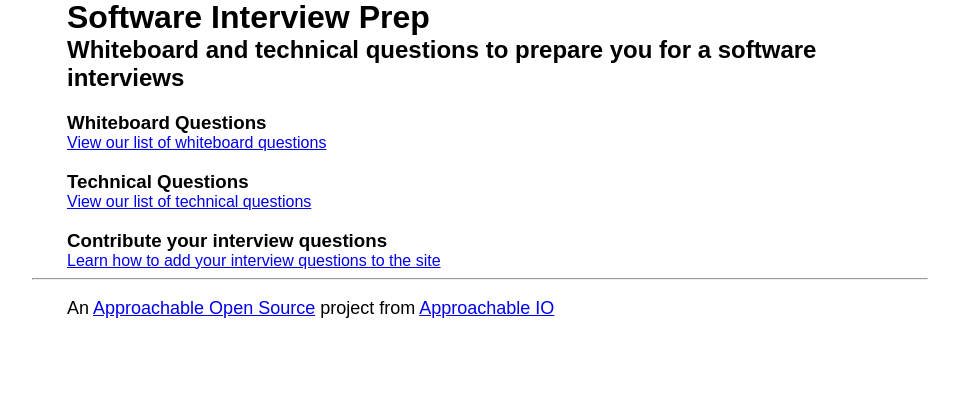
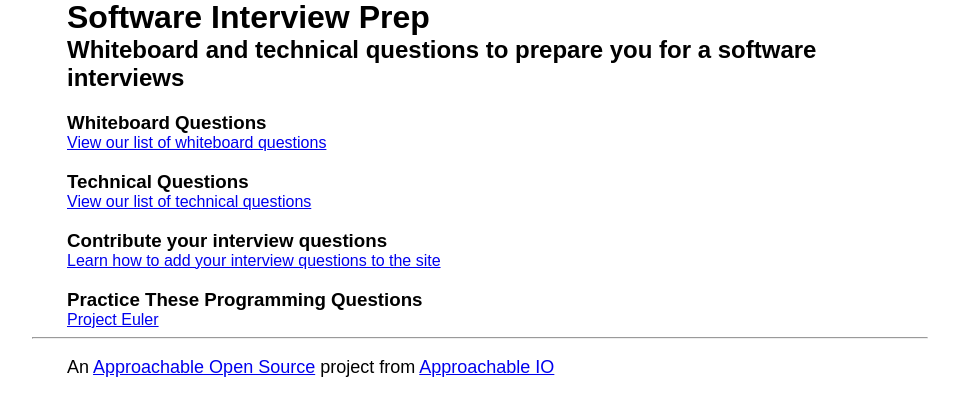
Before and after one commit to approachable-io/software-interview-prep, a website: page index.html in a window 1280 px wide. Shown: the part 126-542 px from the top of the page, without its empty margins (160-1119 px from the left). Drawn offline with Linux system fonts and the light colour scheme.

Commit message:
added project euler with sample question sets so that people can improve their programming skills

```diff
--- a/index.html
+++ b/index.html
@@ -32,6 +32,9 @@
 
             <h3>Contribute your interview questions</h3>
             <a href="views/contribute.html">Learn how to add your interview questions to the site</a>
+
+            <h3>Practice These Programming Questions</h3>
+            <a href="https://www.projecteuler.net/" target="_blank title=""">Project Euler</a>
         </div>
         <footer>
             <hr>
```
